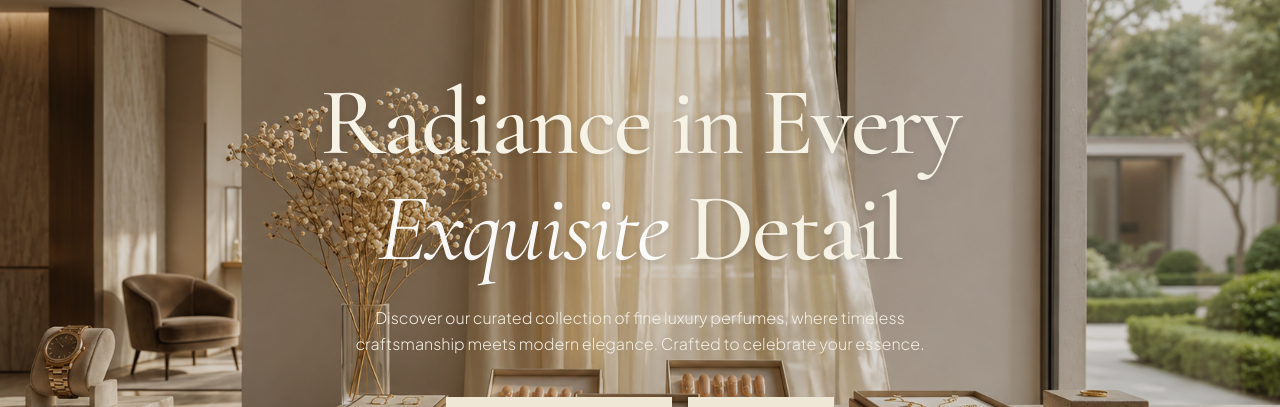
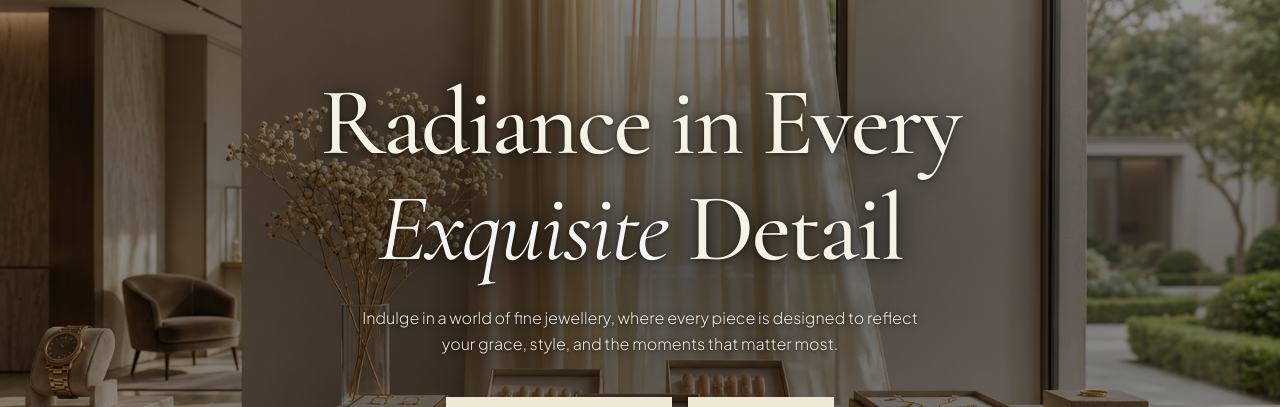
Before and after one commit to abdullah-arshadd/glint-and-glam, a Next.js app: page / in a window 1280 px wide. Shown: the part 163-570 px from the top of the page. Built offline with nearby package versions, Linux system fonts and the light colour scheme; no server answers; the database is empty.

Commit message:
fixed hero section

```diff
--- a/src/components/Hero.jsx
+++ b/src/components/Hero.jsx
@@ -77,7 +77,12 @@ export default function Hero() {
         transition={{ duration: 1.5 }}
         className="absolute top-0 right-0 -translate-y-1/2 translate-x-1/2 w-[600px] h-[600px] bg-[#F5F2EB]/5 rounded-full blur-3xl pointer-events-none z-10"
       />
-      <div className="absolute inset-0 bg-black/20 lg:bg-black/15 pointer-events-none z-10" />
+
+      {/* 🌑 DARKENING OVERLAY — improves text contrast against light backgrounds */}
+      <div className="absolute inset-0 bg-black/40 lg:bg-black/35 pointer-events-none z-10" />
+
+      {/* 🌫️ FOCUSED GRADIENT BEHIND TEXT — extra contrast right where the copy sits */}
+      <div className="absolute inset-0 bg-gradient-to-t from-black/55 via-black/25 to-transparent lg:bg-[radial-gradient(ellipse_at_center,rgba(0,0,0,0.5)_0%,rgba(0,0,0,0.15)_60%,transparent_100%)] pointer-events-none z-10" />
 
       {/* 🎯 CONTENT CONTAINER WITH STAGGERED MOTION */}
       <div className="relative max-w-7xl mx-auto w-full px-6 sm:px-12 lg:px-16 z-20 flex flex-col text-left lg:text-center items-start lg:items-center">
@@ -87,8 +92,8 @@ export default function Hero() {
           initial={{ opacity: 0, y: 35 }}
           animate={{ opacity: 1, y: 0 }}
           transition={{ duration: 0.9, ease: [0.16, 1, 0.3, 1], delay: 0.2 }}
-          className="text-4xl sm:text-6xl md:text-7xl lg:text-8xl [font-family:'Cormorant_Garamond',serif] leading-[1.1] mb-6 tracking-tight font-medium drop-shadow-md"
-          style={{ color: '#F7F2E6' }}
+          className="text-4xl sm:text-6xl md:text-7xl lg:text-8xl [font-family:'Cormorant_Garamond',serif] leading-[1.1] mb-6 tracking-tight font-medium"
+          style={{ color: '#F7F2E6', textShadow: '0 2px 20px rgba(0,0,0,0.65), 0 1px 4px rgba(0,0,0,0.5)' }}
         >
           Radiance in Every <br />
           <span className="italic font-light opacity-95 text-white">Exquisite</span> Detail
@@ -99,11 +104,11 @@ export default function Hero() {
           initial={{ opacity: 0, y: 25 }}
           animate={{ opacity: 0.95, y: 0 }}
           transition={{ duration: 0.9, ease: [0.16, 1, 0.3, 1], delay: 0.4 }}
-          className="max-w-md md:max-w-xl lg:mx-auto text-xs sm:text-sm md:text-base font-light leading-relaxed mb-10 [font-family:'Plus_Jakarta_Sans',sans-serif] drop-shadow-xs"
-          style={{ color: '#F7F2E6' }}
+          className="max-w-md md:max-w-xl lg:mx-auto text-xs sm:text-sm md:text-base font-light leading-relaxed mb-10 [font-family:'Plus_Jakarta_Sans',sans-serif]"
+          style={{ color: '#F7F2E6', textShadow: '0 1px 12px rgba(0,0,0,0.6), 0 1px 3px rgba(0,0,0,0.5)' }}
         >
-          Discover our curated collection of fine luxury perfumes, where timeless
-          craftsmanship meets modern elegance. Crafted to celebrate your essence.
+          Indulge in a world of fine jewellery, where every piece is designed to
+          reflect your grace, style, and the moments that matter most.
         </motion.p>
 
         {/* BUTTONS WRAPPER WITH HOVER MOTION */}
```
